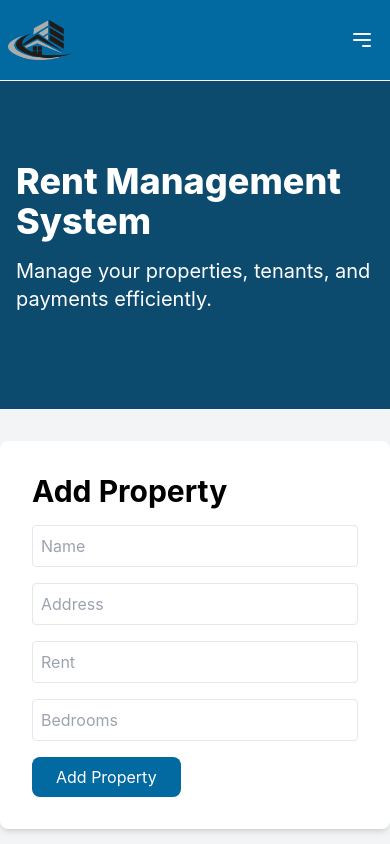
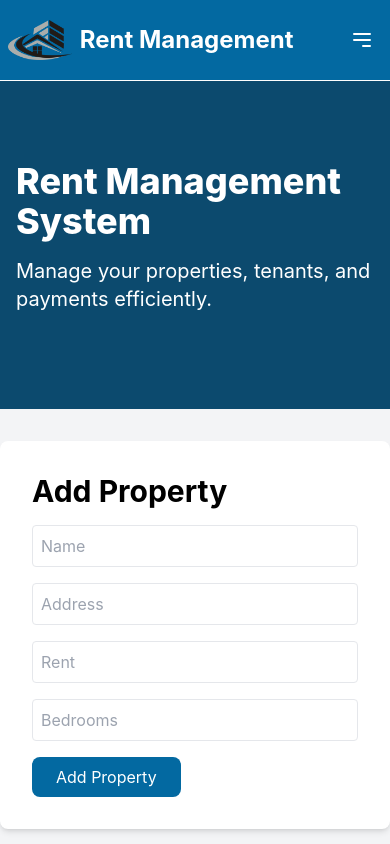
Before and after one commit to masindes/User, a React (Vite) app: page / in a window 390 px wide. Shown: the top 844 px of the page. Built offline with nearby package versions, Linux system fonts and the light colour scheme; no server answers.

Commit message:
initial commit

```diff
--- a/src/components/Navbar.jsx
+++ b/src/components/Navbar.jsx
@@ -21,7 +21,7 @@ const Navbar = () => {
                 src={logo}
                 alt="Rent Management Logo"
               />
-              <span className="hidden md:block text-white text-2xl font-bold ml-2">
+              <span className="text-white text-2xl font-bold ml-2">
                 Rent Management
               </span>
             </NavLink>
```
